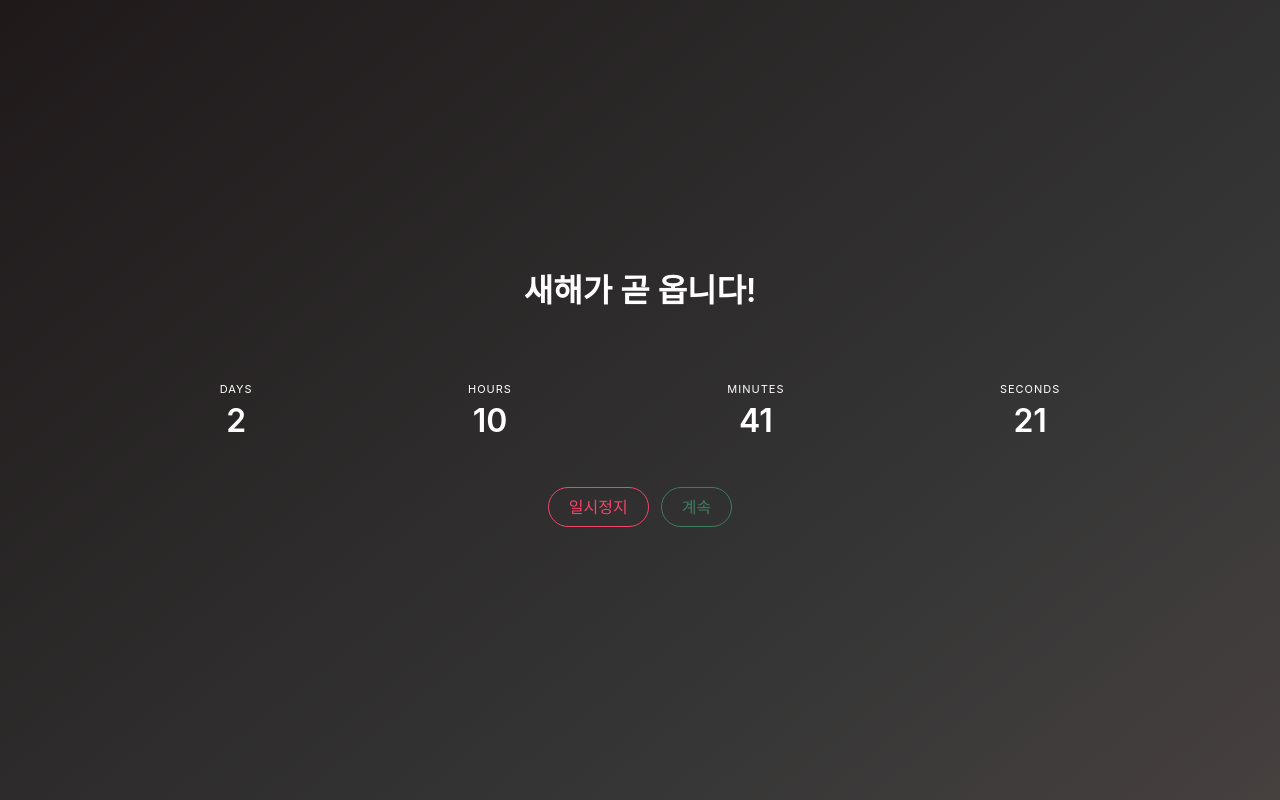
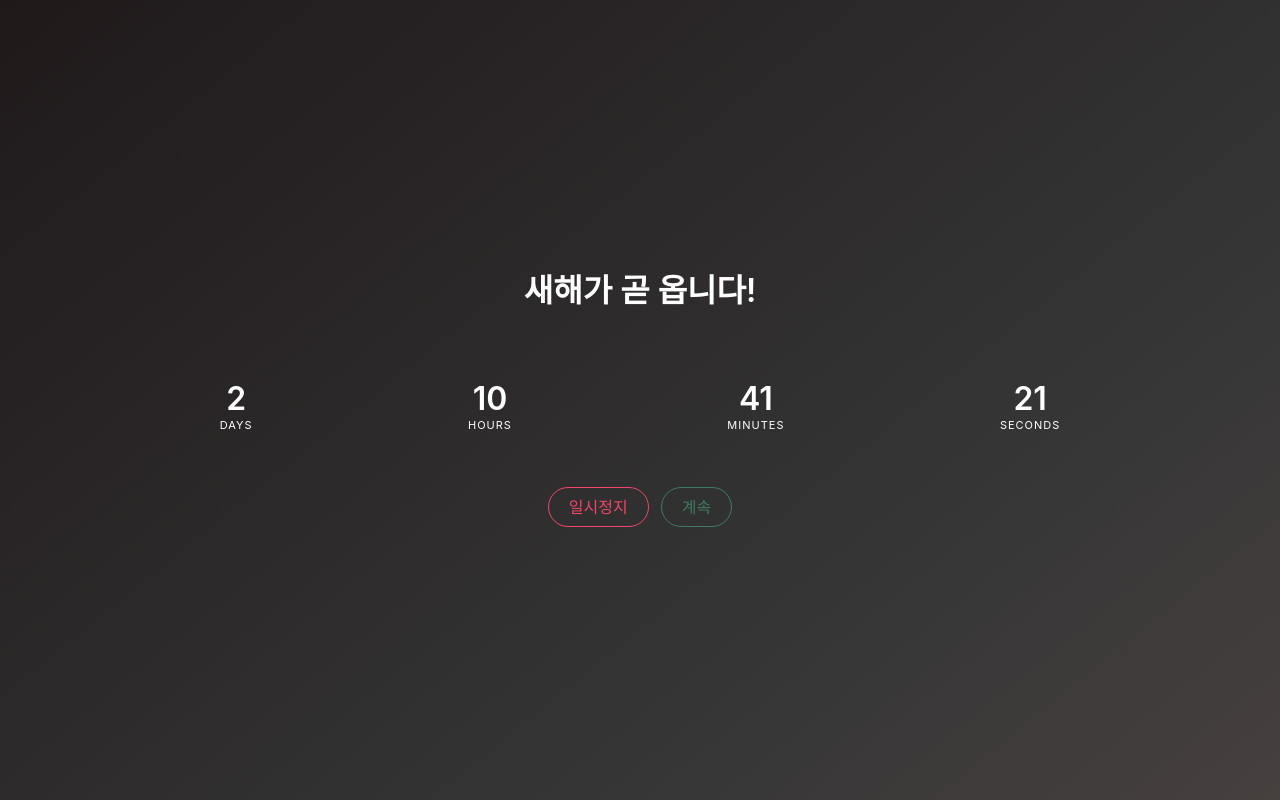
Before and after one commit to webmcki/react-final, a React (Create React App) app: page / in a window 1280 px wide. Built offline with nearby package versions, Linux system fonts and the light colour scheme.

Commit message:
올해남은날짜 완성

```diff
--- a/src/App.js
+++ b/src/App.js
@@ -3,11 +3,7 @@ import Countdown from './cpnts/Countdown'
 
 class App extends Component {
   render() {
-    return (
-      <div>
-        <Countdown />
-      </div>
-    )
+    return <Countdown />
   }
 }
 
--- a/src/cpnts/Countdown.js
+++ b/src/cpnts/Countdown.js
@@ -18,13 +18,9 @@ class Countdown extends Component {
       paused: !this.state.paused
     })
     if (!this.state.paused) {
-      clearInterval(this.interval)
+      this.pause()
     } else {
-      this.interval = setInterval(() => {
-        this.setState({
-          duration: this.getRemainingTime()
-        })
-      }, 1000)
+      this.resume()
     }
   }
 
@@ -36,15 +32,23 @@ class Countdown extends Component {
   }
 
   componentDidMount() {
+    this.resume()
+  }
+
+  componentWillUnmount() {
+    this.pause()
+  }
+
+  pause() {
+    clearInterval(this.interval)
+  }
+
+  resume() {
     this.interval = setInterval(() => {
       this.setState({
         duration: this.getRemainingTime()
       })
     }, 1000)
-  }
-
-  componentWillUnmount() {
-    clearInterval(this.interval)
   }
   render() {
     const {duration} = this.state
@@ -57,41 +61,41 @@ class Countdown extends Component {
               <nav className="level">
                 <div className="level-item has-text-centered">
                   <div>
+                    <p className="title">{Math.floor(duration.asDays())}</p>
                     <p className="heading">Days</p>
-                    <p className="title">{Math.floor(duration.asDays())}</p>
                   </div>
                 </div>
                 <div className="level-item has-text-centered">
                   <div>
-                    <p className="heading">Hours</p>
                     <p className="title">
                       {duration
                         .hours()
                         .toString()
                         .padStart(2, '0')}
                     </p>
+                    <p className="heading">Hours</p>
                   </div>
                 </div>
                 <div className="level-item has-text-centered">
                   <div>
-                    <p className="heading">Minutes</p>
                     <p className="title">
                       {duration
                         .minutes()
                         .toString()
                         .padStart(2, '0')}
                     </p>
+                    <p className="heading">Minutes</p>
                   </div>
                 </div>
                 <div className="level-item has-text-centered">
                   <div>
-                    <p className="heading">Seconds</p>
                     <p className="title">
                       {duration
                         .seconds()
                         .toString()
                         .padStart(2, '0')}
                     </p>
+                    <p className="heading">Seconds</p>
                   </div>
                 </div>
               </nav>
```
